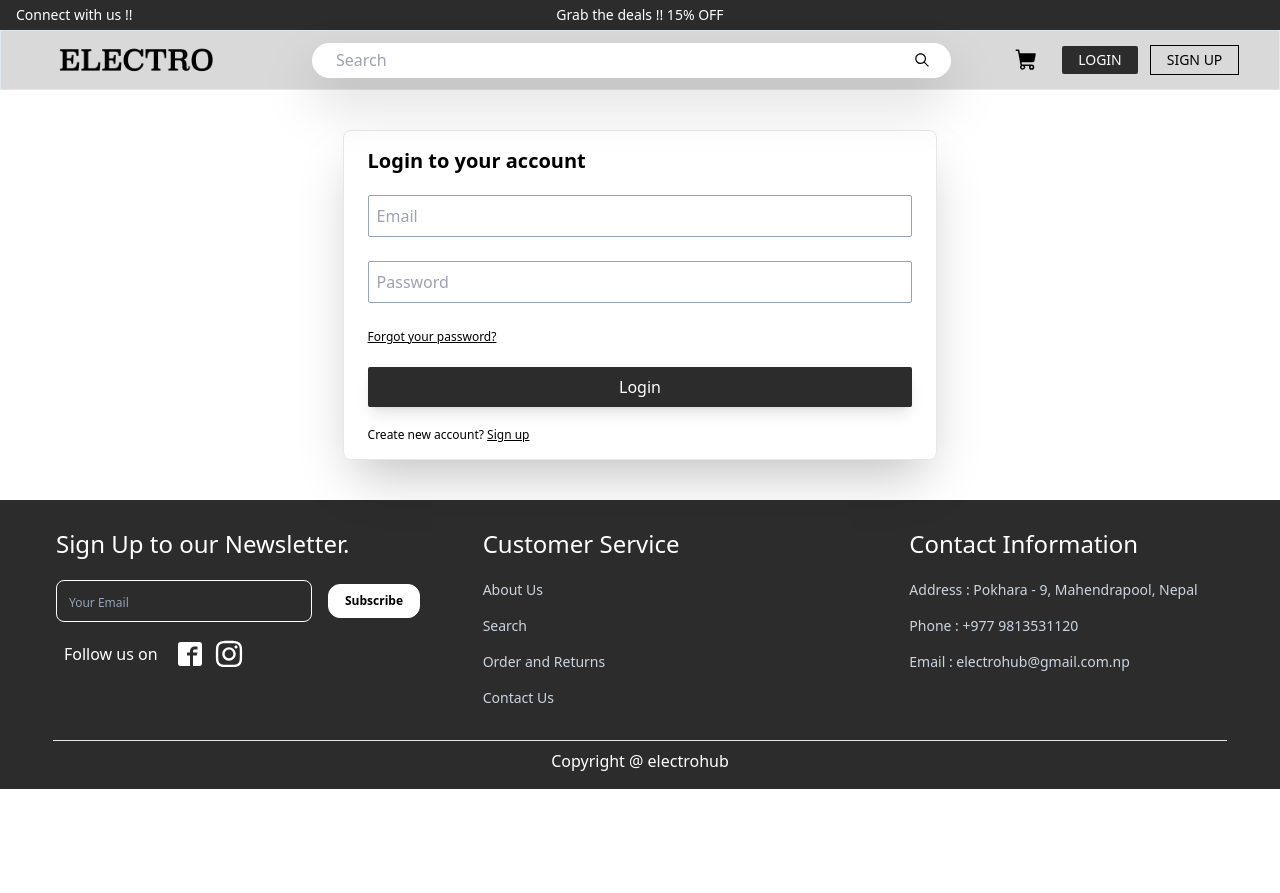
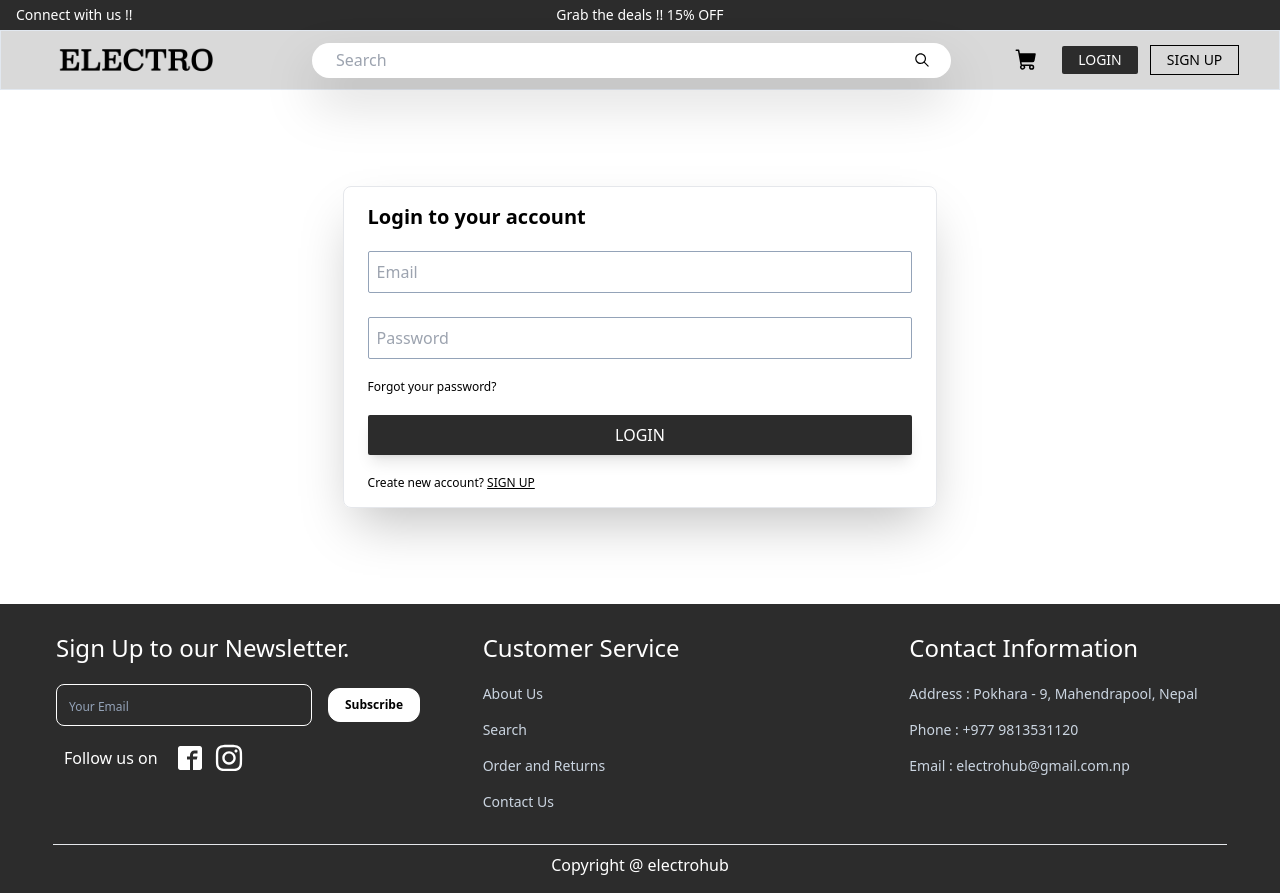
Before and after one commit to AyushKazi/FYP, a React (Vite) app in the folder frontend/: page /login in a window 1280 px wide. Before the commit the page ends 800 px from the top, so only its background shows below. Built offline with nearby package versions, Linux system fonts and the light colour scheme.

Commit message:
minor css changes and checkout page initiation

```diff
--- a/frontend/src/App.jsx
+++ b/frontend/src/App.jsx
@@ -7,6 +7,7 @@ import RootLayout from "./routes/RootLayout";
 import Products from "./routes/Products";
 import ProductDetailPage from "./routes/ProductDetailPage";
 import CartPage from "./routes/CartPage";
+import Checkout from "./routes/Checkout";
 
 const router = createBrowserRouter([
   {
@@ -19,6 +20,7 @@ const router = createBrowserRouter([
       { path: "/signup", element: <SignUp /> },
       { path: "/products/:id", element: <ProductDetailPage /> },
       { path: "/cart", element: <CartPage /> },
+      { path: "/checkout", element: <Checkout /> },
     ],
   },
 ]);
--- a/frontend/src/components/Cart/CartSubTotal.jsx
+++ b/frontend/src/components/Cart/CartSubTotal.jsx
@@ -1,4 +1,5 @@
 import React from "react";
+import { Link } from "react-router-dom";
 
 const CartSubTotal = () => {
   return (
@@ -27,9 +28,11 @@ const CartSubTotal = () => {
           </div>
 
           <div className="button">
-            <button className="w-full md:w-full py-3 mb-3  bg-neutral-700 text-white rounded-md hover:bg-white border hover:border-black hover:text-black hover:opacity-90 hover:duration-300">
-              Proceed to Checkout
-            </button>
+            <Link to={"/checkout"}>
+              <button className="w-full md:w-full py-3 mb-3  bg-neutral-700 text-white rounded-md hover:bg-white border hover:border-black hover:text-black hover:opacity-90 hover:duration-300">
+                Proceed to Checkout
+              </button>
+            </Link>
           </div>
         </div>
       </div>
--- a/frontend/src/components/LogIn/Login.jsx
+++ b/frontend/src/components/LogIn/Login.jsx
@@ -18,7 +18,7 @@ export const Login = () => {
 
   return (
     <>
-      <div className="flex  justify-center items-center my-10 h-[-100px] ">
+      <div className="flex  justify-center items-center my-24 h-[-100px] ">
         <form
           onSubmit={handleSubmit(onSubmit)}
           className="border  py-4 px-6 rounded-lg shadow-2xl w-3/4 sm:max-w-prose space-y-5 md:max-w-prose  lg:max-w-prose  "
@@ -64,7 +64,10 @@ export const Login = () => {
             </div>
           </div>
           <div>
-            <a href="#" className="forgot text-xs underline underline-offset-1">
+            <a
+              href="#"
+              className="cursor-pointer  relative text-xs w-fit block after:block after:content-[''] after:absolute after:h-[1px] after:bg-black after:w-full after:scale-x-0 after:hover:scale-x-100 after:transition after:duration-300 after:origin-left"
+            >
               Forgot your password?
             </a>
           </div>
@@ -72,14 +75,14 @@ export const Login = () => {
             type="submit"
             className="login bg-[#2C2C2C] text-white my-4 rounded-sm text-sm md:text-base py-2 w-full shadow-lg hover:bg-black"
           >
-            Login
+            LOGIN
           </button>
           <div className="text-xs">
             <p className="forgot">
               Create new account?{" "}
               <Link
                 to="/signup"
-                className="signup underline underline-offset-1"
+                className="signup underline underline-offset-1 uppercase hover:text-red-500 hover:tracking-wide"
               >
                 Sign up
               </Link>
--- a/frontend/src/components/LogIn/SignUp.jsx
+++ b/frontend/src/components/LogIn/SignUp.jsx
@@ -19,7 +19,7 @@ const SignUp = () => {
 
   return (
     <>
-      <div className="flex   justify-center items-center my-10 h-[-100px] ">
+      <div className="flex   justify-center items-center my-20 h-[-100px] ">
         <form
           onSubmit={handleSubmit(onSubmit)}
           className="border   px-6 py-4 rounded-lg shadow-2xl w-3/4 sm:max-w-screen-sm space-y-5 md:max-w-prose  lg:max-w-prose   "
@@ -140,12 +140,15 @@ const SignUp = () => {
             type="submit"
             className="signup bg-[#2C2C2C] text-white my-4 rounded-sm text-sm md:text-base py-2 w-full shadow-lg hover:bg-black"
           >
-            Sign Up
+            SIGN UP
           </button>
           <div className="text-xs flex justify-center">
             <p className="forgot">
               Already have a account?{" "}
-              <Link to="/login" className="signup underline underline-offset-1">
+              <Link
+                to="/login"
+                className="signup uppercase underline underline-offset-1 hover:text-red-500 hover:tracking-wide"
+              >
                 Login
               </Link>
             </p>
--- a/frontend/src/components/Product/ProductCard.jsx
+++ b/frontend/src/components/Product/ProductCard.jsx
@@ -6,7 +6,7 @@ import { Link } from "react-router-dom";
 const ProductCard = () => {
   return (
     <>
-      <div className="card border border-slate-300 shadow-2xl w-64  rounded-sm my-4 bg-[#F0F0F0] hover:scale-105  hover:duration-300 hover:ease-in-out ">
+      <div className="card border border-slate-300 shadow-2xl w-64  rounded-sm my-4 bg-[#F0F0F0] hover:scale-105  hover:duration-300 hover:ease-in-out mx-3 ">
         {/* image */}
         <Link to={"/products/1"}>
           <div className="img border border-slate-300">
--- /dev/null
+++ b/frontend/src/routes/Checkout.jsx
@@ -0,0 +1,7 @@
+import React from "react";
+
+const Checkout = () => {
+  return <></>;
+};
+
+export default Checkout;
--- a/frontend/src/routes/ProductDetailPage.jsx
+++ b/frontend/src/routes/ProductDetailPage.jsx
@@ -25,11 +25,13 @@ const ProductDetailPage = () => {
           </div>
 
           {/* details grid 2 */}
-          <div className="details space-y-3 lg:space-y-6 mt-3 md:mt-0 px-2 md:mx-4 lg:mx-6 relative">
+          <div className="details space-y-3  lg:space-y-6 mt-3 md:mt-0 px-2 md:mx-4 lg:mx-6 relative">
             {/* title */}
             <div className="title font-semibold text-3xl lg:text-4xl ">
               Samsung Galaxy Edge 7
             </div>
+
+            <hr className="border border-neutral-200" />
 
             <div className="catBrand flex space-x-4 ">
               {/* category */}
@@ -56,6 +58,7 @@ const ProductDetailPage = () => {
             <div className="price text-3xl  lg:text-4xl font-light">
               NPR. 50000 /-
             </div>
+            <hr className="border border-neutral-200" />
 
             {/* div for after md breakpoint to align items stick to bottom */}
             <div className="space-y-3 lg:space-y-4  flex flex-col lg:absolute bottom-0  lg:w-1/2">
--- a/frontend/src/routes/Products.jsx
+++ b/frontend/src/routes/Products.jsx
@@ -30,7 +30,6 @@ const Products = () => {
           <ProductCard />
           <ProductCard />
           <ProductCard />
-          <ProductCard />
         </div>
         {/* end of featured products */}
 
```
